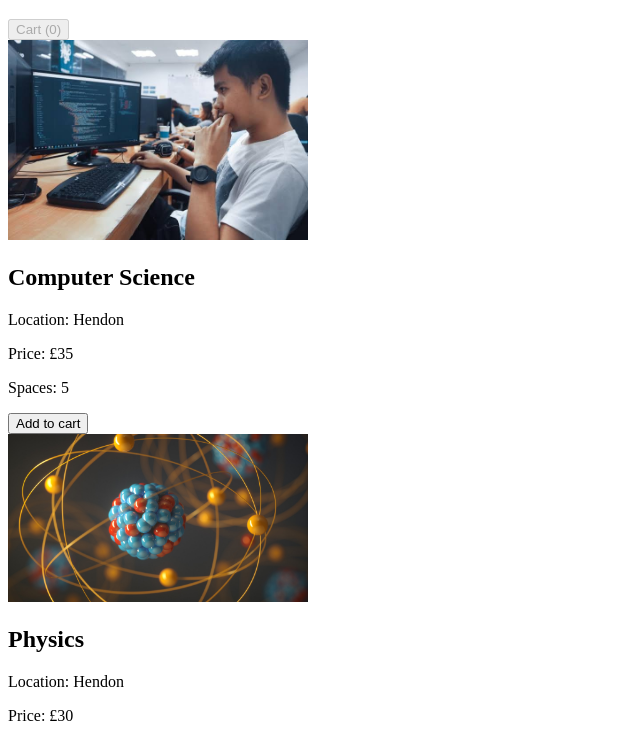
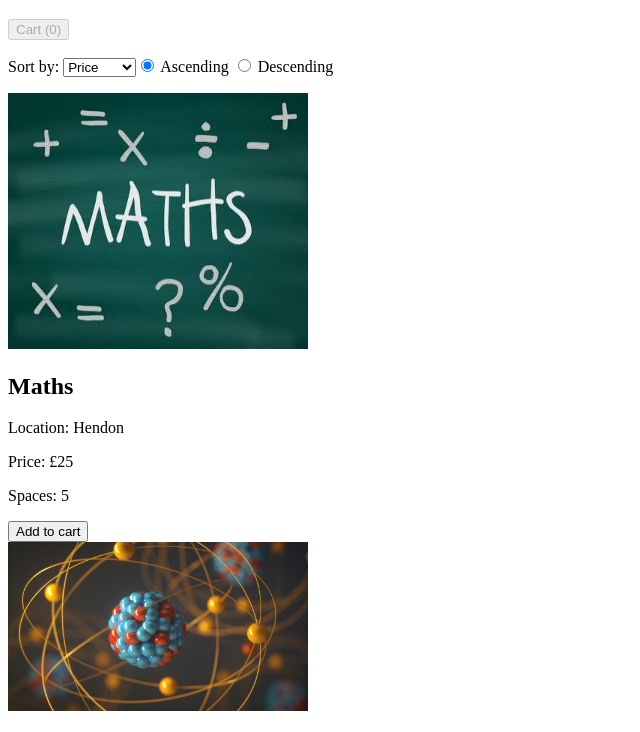
Before and after one commit to Hamiwa123/fullstack-frontend-M01005543, a plain HTML site: page index.html in a window 1280 px wide. Shown: the part 61-793 px from the top of the page, without its empty margins (0-640 px from the left). Drawn offline with nearby package versions, Linux system fonts and the light colour scheme.

Commit message:
Week 4 fetching/ sorting algorithms

```diff
--- a/index.html
+++ b/index.html
@@ -1,18 +1,32 @@
 <!DOCTYPE html>
 <html lang="en">
+
 <head>
     <meta charset="UTF-8">
     <title> After School Lesson </title>
     <script src="https://unpkg.com/vue@3/dist/vue.global.js"> </script>
 </head>
+
 <body>
     <div id="app">
         <h1 v-text="title"></h1>
 
-        <button v-on:click="toggleCart()" v-bind:disabled="numberOfItems == 0 && !displayCart">Cart ({{numberOfItems}})</button>
+        <button v-on:click="toggleCart()" v-bind:disabled="numberOfItems == 0 && !displayCart">Cart
+            ({{numberOfItems}})</button>
 
         <div v-if="!displayCart">
-            <div v-for="lesson in lessons">
+            <p>Sort by:
+                <select v-model="sortType">
+                    <option value="subject">Subject</option>
+                    <option value="location">Location</option>
+                    <option value="price">Price</option>
+                    <option value="availability">Spaces</option>
+                </select>
+                <input type="radio" v-model="sortAscending" v-bind:value="true"> Ascending
+                <input type="radio" v-model="sortAscending" v-bind:value="false"> Descending
+            </p>
+
+            <div v-for="lesson in sortedLessons">
                 <img v-bind:src="lesson.image" v-bind:alt="lesson.imageAlt" width="300">
                 <h2 v-text="lesson.subject"></h2>
                 <p> Location: {{lesson.location}}</p>
@@ -42,10 +56,10 @@
     </div>
 
     <script type="module">
-        const {createApp} = Vue
+        const { createApp } = Vue
         const lessonsApp = createApp({
-            data(){
-                return{
+            data() {
+                return {
                     title: "After-School Lessons",
                     lessons: [
                         {
@@ -82,49 +96,70 @@
                         name: "",
                         phone: ""
                     },
-                    confirmationMessage: ""
+                    confirmationMessage: "",
+                    sortType: "price",
+                    sortAscending: true
                 }
             },
-            computed:{
-                numberOfItems(){
+            created() {
+                this.fetchData()
+            },
+            computed: {
+                numberOfItems() {
                     return this.cart.length
                 },
-                canCheckout(){
+                canCheckout() {
                     return this.order.name != "" && this.order.phone != ""
+                },
+                sortedLessons() {
+                    let sortType = this.sortType;
+                    let ascending = this.sortAscending;
+                    function compare(a, b) {
+                        if (a[sortType] > b[sortType]) return ascending ? 1 : -1;
+                        if (a[sortType] < b[sortType]) return ascending ? -1 : 1;
+                        return 0;
+                    }
+                    return this.lessons.slice().sort(compare);
                 }
             },
-            methods:{
-                addToCart(lesson){
+            methods: {
+                addToCart(lesson) {
                     this.cart.push(lesson.id);
                     lesson.availability = lesson.availability - 1;
                 },
-                canAddToCart(lesson){
+                canAddToCart(lesson) {
                     return lesson.availability > 0
                 },
-                checkout(){
+                checkout() {
                     this.confirmationMessage = "Thank you, " + this.order.name + ", order confirmed."
                     this.cart = [];
                 },
-                cartCount(id){
+                cartCount(id) {
                     let count = 0;
-                    for (let i = 0; i < this.cart.length; i++){
-                        if (this.cart[i] == id){
+                    for (let i = 0; i < this.cart.length; i++) {
+                        if (this.cart[i] == id) {
                             count++;
                         }
                     }
                     return count;
                 },
-                removeFromCart(lesson){
+                removeFromCart(lesson) {
                     let index = this.cart.indexOf(lesson.id);
                     this.cart.splice(index, 1);
                     lesson.availability = lesson.availability + 1;
                 },
-                toggleCart(){
+                toggleCart() {
                     this.displayCart = !this.displayCart;
+                },
+                async fetchData() {
+                    const url = "http://localhost:3000/"
+                    let response = await (fetch(url));
+                    this.lessons = await response.json();
                 }
             }
         })
         lessonsApp.mount('#app')
     </script>
 </body>
+
 </html>
```
Lines whose indentation alone changed are shown as unchanged.
